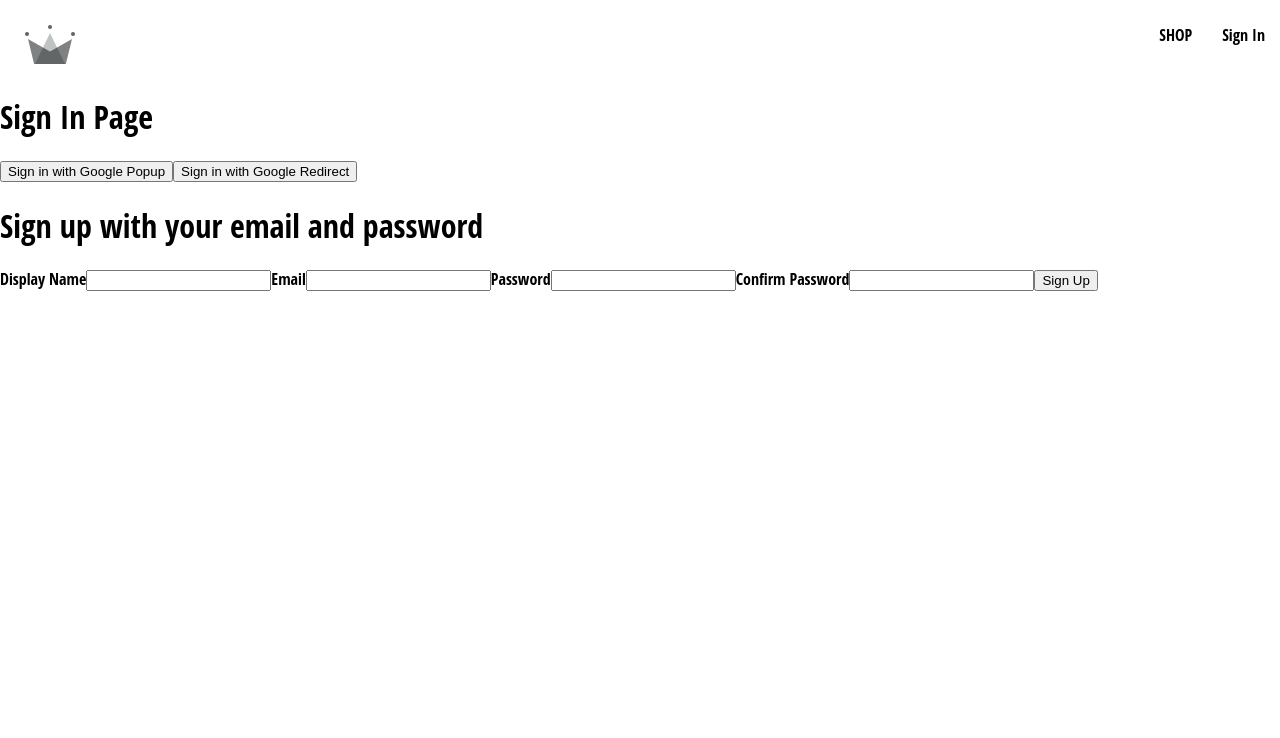
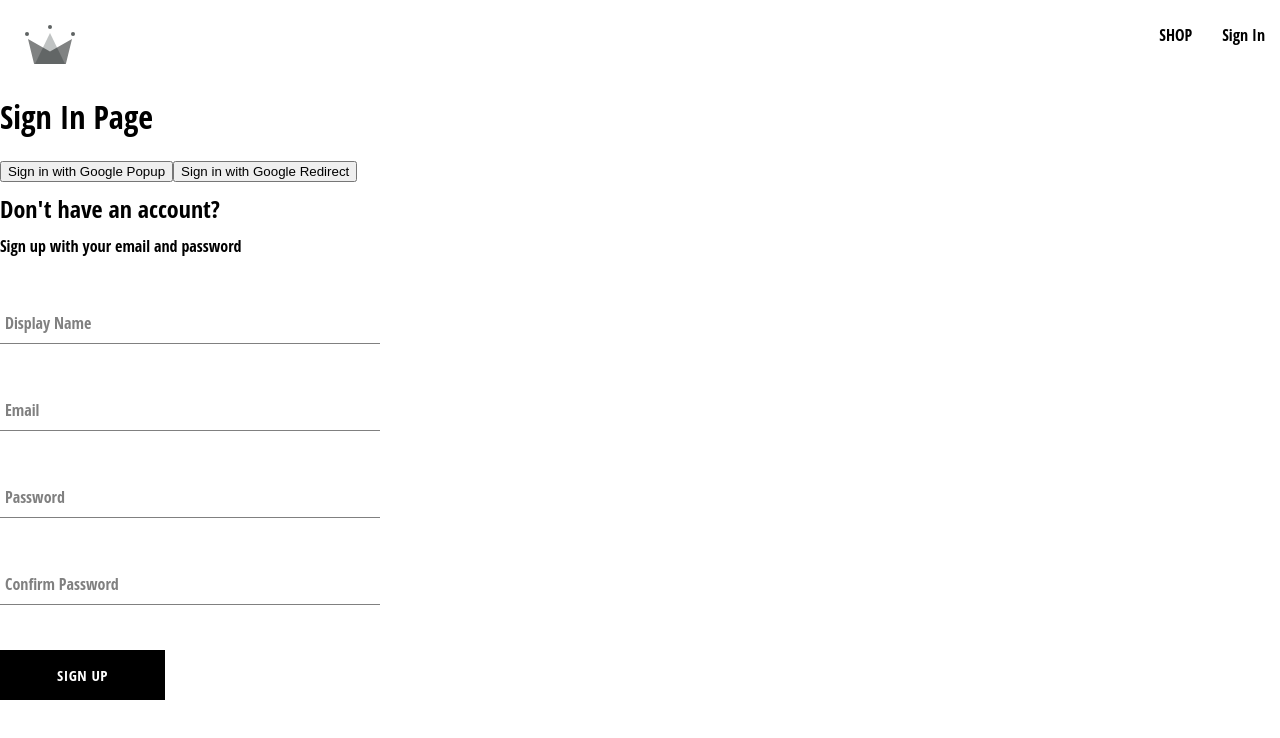
Before and after one commit to hennible0612/react-practice-shop, a React (Create React App) app: page /sign-in in a window 1280 px wide. Shown: the top 738 px of the page. Built offline with nearby package versions, Linux system fonts and the light colour scheme.

Commit message:
signupcoment
.

```diff
--- /dev/null
+++ b/src/components/button/button.component.jsx
@@ -0,0 +1,18 @@
+import './button.styles.scss'
+const BUTTON_TYPE_CLASSES = { /* 3가지 버튼 타입에 따라 디자인을 바꾸기 위해서*/
+    google: 'google-sign-in',
+    inverted: 'inverted',
+
+}
+
+const Button = ({children, buttonType, ...otherProps}) => {
+    return (
+        <button className={`button-container ${BUTTON_TYPE_CLASSES[buttonType]}`}
+                {...otherProps}>
+            {children}
+
+        </button>
+    )
+}
+
+export default Button;
--- /dev/null
+++ b/src/components/button/button.styles.scss
@@ -0,0 +1,46 @@
+.button-container {
+  min-width: 165px;
+  width: auto;
+  height: 50px;
+  letter-spacing: 0.5px;
+  line-height: 50px;
+  padding: 0 35px 0 35px;
+  font-size: 15px;
+  background-color: black;
+  color: white;
+  text-transform: uppercase;
+  font-family: 'Open Sans Condensed';
+  font-weight: bolder;
+  border: none;
+  cursor: pointer;
+  display: flex;
+  justify-content: center;
+
+  &:hover {
+    background-color: white;
+    color: black;
+    border: 1px solid black;
+  }
+
+  &.google-sign-in {
+    background-color: #4285f4;
+    color: white;
+
+    &:hover {
+      background-color: #357ae8;
+      border: none;
+    }
+  }
+
+  &.inverted {
+    background-color: white;
+    color: black;
+    border: 1px solid black;
+
+    &:hover {
+      background-color: black;
+      color: white;
+      border: none;
+    }
+  }
+}
--- /dev/null
+++ b/src/components/form-input/form-input.component.jsx
@@ -0,0 +1,23 @@
+
+import "./form-input.styles.scss"
+const FormInput = ({label, ...otherProps}) => { // type required 등등 을 otherProps로 받아 온다.
+    return (
+        <div className="group">
+            <input className="form-input" {...otherProps}/>
+
+            {/* string interpulation을 사용하여 만약 otherProps의 value가 있으면 shrink를 추가 하고 없으면 추가하지마라*/}
+            {
+                label && ( /*만약 라벨이 있다면 */
+                    <label className={`
+                    ${otherProps.value.length ? 'shrink' : null}
+                    form-input-label`}>{label}
+                    </label>
+                )
+            }
+
+        </div>
+
+    )
+};
+
+export default FormInput;
--- /dev/null
+++ b/src/components/form-input/form-input.styles.scss
@@ -0,0 +1,54 @@
+$sub-color: grey;
+$main-color: black;
+
+@mixin shrinkLabel {
+  top: -14px;
+  font-size: 12px;
+  color: $main-color;
+}
+
+.group {
+  position: relative;
+  margin: 45px 0;
+
+  .form-input {
+    background: none;
+    background-color: white;
+    color: $sub-color;
+    font-size: 18px;
+    padding: 10px 10px 10px 5px;
+    display: block;
+    width: 100%;
+    border: none;
+    border-radius: 0;
+    border-bottom: 1px solid $sub-color;
+    margin: 25px 0;
+
+    &:focus {
+      outline: none;
+    }
+
+    &:focus ~ .form-input-label {
+      @include shrinkLabel();
+    }
+  }
+
+  input[type='password'] {
+    letter-spacing: 0.3em;
+  }
+
+  .form-input-label {
+    color: $sub-color;
+    font-size: 16px;
+    font-weight: normal;
+    position: absolute;
+    pointer-events: none;
+    left: 5px;
+    top: 10px;
+    transition: 300ms ease all;
+
+    &.shrink {
+      @include shrinkLabel();
+    }
+  }
+}
--- a/src/components/sign-up-form/sign-up-form.component.jsx
+++ b/src/components/sign-up-form/sign-up-form.component.jsx
@@ -1,13 +1,14 @@
 import {useEffect, useState} from "react";
 import {createAuthUserWithEmailAndPassword, createUserDocumentFromAuth} from "../../utils/firebase/firebase.utils";
-
+import FormInput from "../form-input/form-input.component";
+import './sign-up-form.style.scss'
+import Button from "../button/button.component";
 const defaultFormFields = {
     displayName: '',
     email: '',
     password: '',
     confirmPassword: ''
 }
-
 
 
 const SignUpForm = () => {
@@ -22,7 +23,7 @@
     }
 
     const resetFormFields = () => {
-        setFormFields({...formFields,["name"] : " "})
+        setFormFields({...formFields, ["name"]: " "})
         // setFormFields(defaultFormFields)
 
     };
@@ -36,7 +37,7 @@
 
         try {
             const {user} = await createAuthUserWithEmailAndPassword(email, password);
-            await createUserDocumentFromAuth(user, { displayName });
+            await createUserDocumentFromAuth(user, {displayName});
             resetFormFields()
         } catch (error) {
             if (error.code === 'auth/email-already-in-use') {
@@ -45,32 +46,51 @@
             console.log('user creation encountered an error', error);
         }
 
-
-        //check password
-        //성공했는지
-        //create userdoc
-
-        // createAuthUserWithEmailAndPassword
     };
 
     return (
-        <div>
-            <h1>Sign up with your email and password</h1>
+        <div className='sign-up-container'>
+            <h2>Don't have an account?</h2>
+            <span>Sign up with your email and password</span>
             <form onSubmit={() => {
             }}>
-                <label>Display Name</label>
-                <input type="text" required onChange={handleChange} name="displayName" value={displayName}/>
+                <FormInput
+                    label="Display Name"
+                    type="text"
+                    required
+                    onChange={handleChange}
+                    name="displayName"
+                    value={displayName}
+                />
 
-                <label>Email</label>
-                <input type="email" required onChange={handleChange} name="email" value={email}/>
+                <FormInput
+                    label="Email"
+                    type="email"
+                    required
+                    onChange={handleChange}
+                    name="email"
+                    value={email}
+                />
 
-                <label>Password</label>
-                <input type="password" required onChange={handleChange} name="password" value={password}/>
+                <FormInput
+                    label="Password"
+                    type="password"
+                    required
+                    onChange={handleChange}
+                    name="password"
+                    value={password}
+                />
 
-                <label>Confirm Password</label>
-                <input type="password" required onChange={handleChange} name="confirmPassword" value={confirmPassword}/>
+                <FormInput
+                    label="Confirm Password"
+                    type="password"
+                    required
+                    onChange={handleChange}
+                    name="confirmPassword"
+                    value={confirmPassword}
+                />
 
-                <button type="submit" onClick={handleSubmit}>Sign Up</button>
+                <Button type="submit" onClick={handleSubmit}>Sign Up</Button>
             </form>
         </div>
     );
--- /dev/null
+++ b/src/components/sign-up-form/sign-up-form.style.scss
@@ -0,0 +1,9 @@
+.sign-up-container {
+  display: flex;
+  flex-direction: column;
+  width: 380px;
+
+  h2 {
+    margin: 10px 0;
+  }
+}
```
